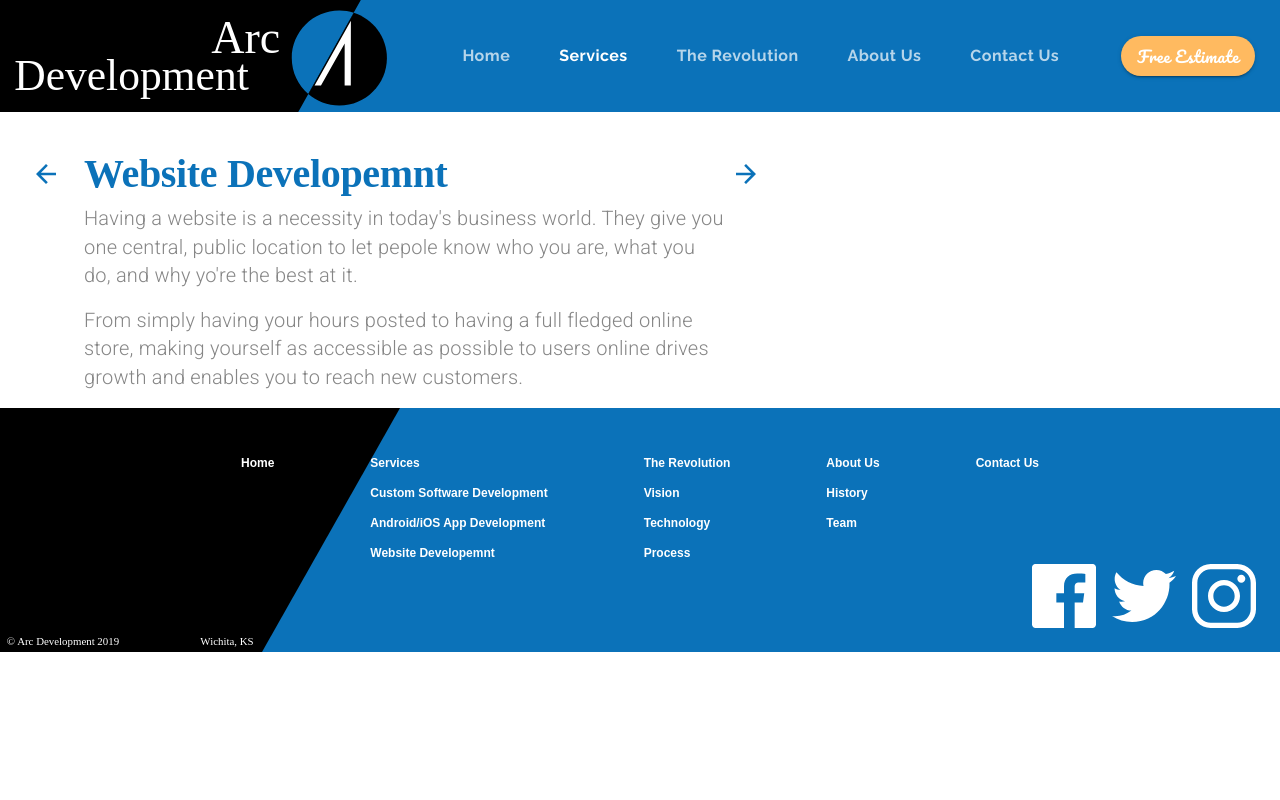
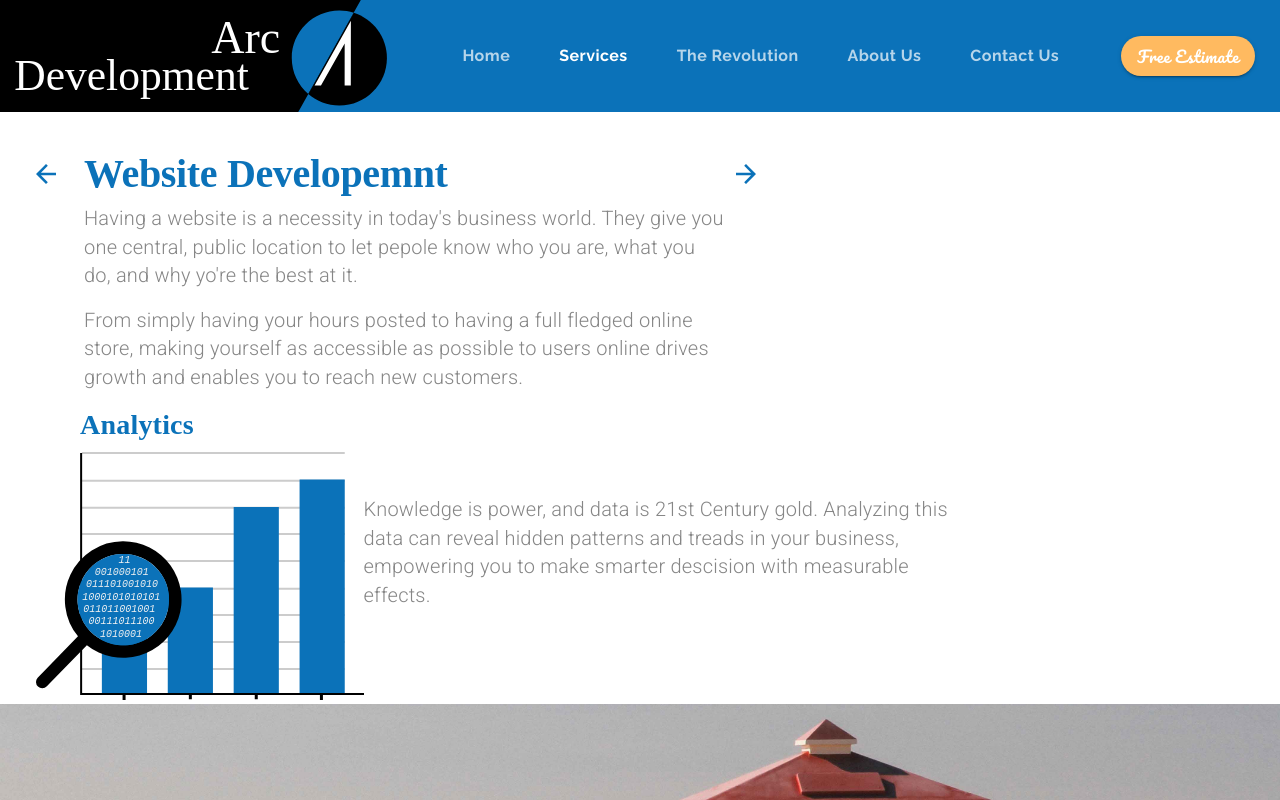
Before and after one commit to arunsinghsnd/NativeCodeLab, a React (Create React App) app: page /websites in a window 1280 px wide. Shown: the top 800 px of the page. Built offline with nearby package versions, Linux system fonts and the light colour scheme.

Commit message:
added the call to action along with anaytical section

```diff
--- a/src/components/Websites.js
+++ b/src/components/Websites.js
@@ -21,6 +21,9 @@ import integrationAnimation from "../animations/integrationAnimation/data.json";
 import CallToAction from "./ui/CallToAction";
 
 import analytics from "../assets/analytics.svg";
+import seo from "../assets/seo.svg";
+import outreach from "../assets/outreach.svg";
+import ecommerce from "../assets/ecommerce.svg";
 
 const useStyles = makeStyles(theme => ({
   heading: {
@@ -37,8 +40,8 @@ const useStyles = makeStyles(theme => ({
       paddingRight: "1.5em",
     },
   },
-  itemContainer: {
-    maxWidth: "34em",
+  paragraphContainer: {
+    maxWidth: "30em",
   },
 }));
 
@@ -76,12 +79,15 @@ const Websites = props => {
             <IconButton
               style={{ backgroundColor: "transparent" }}
               component={Link}
-              to="/customsoftware"
+              to="/mobileapps"
               onClick={() => {
-                props.setSelectedIndex(1);
+                props.setSelectedIndex(2);
               }}
             >
-              <img src={backArrow} alt="Back to Custom software Developemnt " />
+              <img
+                src={backArrow}
+                alt="Back to Aandroid and IOS Developemnt page "
+              />
             </IconButton>
           </Grid>
         </Hidden>
@@ -118,18 +124,53 @@ const Websites = props => {
             <IconButton
               style={{ backgroundColor: "transparent" }}
               component={Link}
-              to="/websites"
+              to="/services"
               onClick={() => {
-                props.setSelectedIndex(3);
+                props.setSelectedIndex(0);
               }}
             >
-              <img
-                src={forwardArrow}
-                alt="Forwared Web Site  developemnt  page"
-              />
+              <img src={forwardArrow} alt="Forwared to Services page" />
             </IconButton>
           </Grid>
         </Hidden>
+      </Grid>
+      <Grid
+        item
+        container
+        direction="row"
+        alignItems="center"
+        className={classes.rowContainer}
+      >
+        <Grid item>
+          <Grid container direction="column">
+            <Grid item>
+              <Typography variant="h4" gutterBottom>
+                Analytics
+              </Typography>
+            </Grid>
+            <Grid item>
+              <img
+                src={analytics}
+                style={{ marginLeft: "-2.75em" }}
+                alt="grap with mangnifying glass revealing 1's and 0's"
+              />
+            </Grid>
+          </Grid>
+        </Grid>
+        <Grid item>
+          <Typography
+            variant="body2"
+            gutterBottom
+            className={classes.paragraphContainer}
+          >
+            Knowledge is power, and data is 21st Century gold. Analyzing this
+            data can reveal hidden patterns and treads in your business,
+            empowering you to make smarter descision with measurable effects.
+          </Typography>
+        </Grid>
+      </Grid>
+      <Grid item>
+        <CallToAction setValue={props.setValue} />
       </Grid>
     </Grid>
   );
```
